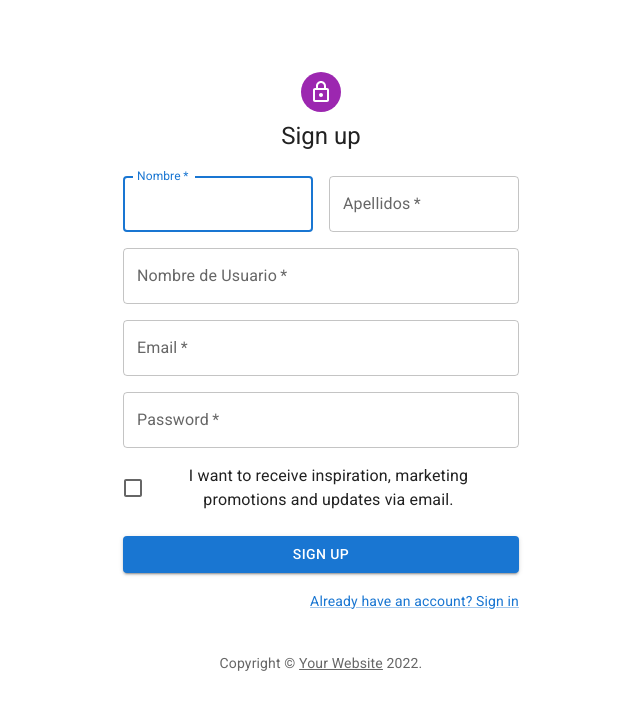
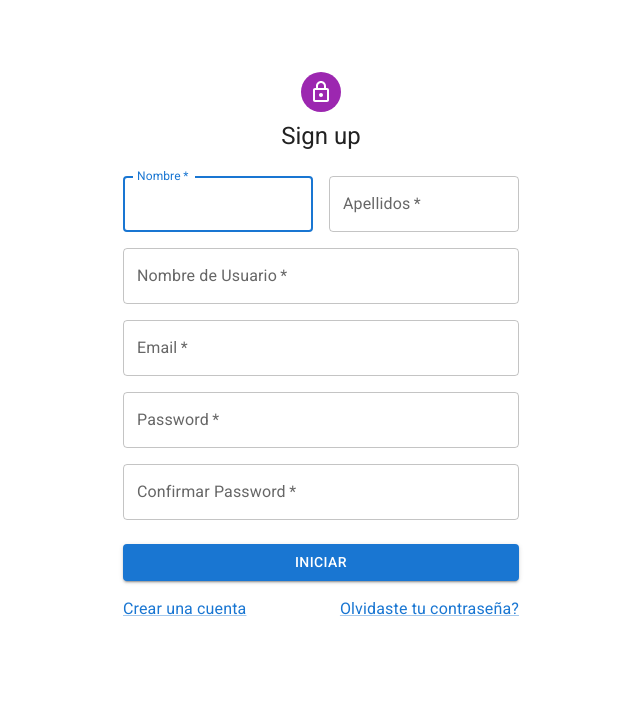
Before and after one commit to JesusEs1312/Productos-App, a React (Create React App) app: page / in a window 1280 px wide. Shown: the top 710 px of the page, without its empty margins (319-959 px from the left). Built offline with nearby package versions, Linux system fonts and the light colour scheme.

Commit message:
Se creo el componente SignIn.js

```diff
--- a/src/App.js
+++ b/src/App.js
@@ -4,6 +4,7 @@ import './App.css';
 // import theme from './theme/theme';
 // import { Button, TextField } from '@material-ui/core';
 import SignUp from './componentes/Seguridad/SignUp';
+import SignIn from './componentes/Seguridad/SignIn';
 //Componente React (Retorno un componente grafico)
 //Utilizamos props para obtener los atributos del componente padre
 function App() {
--- /dev/null
+++ b/src/componentes/Seguridad/SignIn.js
@@ -0,0 +1,111 @@
+import * as React from 'react';
+import Avatar from '@mui/material/Avatar';
+import Button from '@mui/material/Button';
+import CssBaseline from '@mui/material/CssBaseline';
+import TextField from '@mui/material/TextField';
+import FormControlLabel from '@mui/material/FormControlLabel';
+import Checkbox from '@mui/material/Checkbox';
+import Link from '@mui/material/Link';
+import Grid from '@mui/material/Grid';
+import Box from '@mui/material/Box';
+import LockOutlinedIcon from '@mui/icons-material/LockOutlined';
+import Typography from '@mui/material/Typography';
+import Container from '@mui/material/Container';
+import { createTheme, ThemeProvider } from '@mui/material/styles';
+
+function Copyright(props) {
+  return (
+    <Typography variant="body2" color="text.secondary" align="center" {...props}>
+      {'Copyright © '}
+      <Link color="inherit" href="https://mui.com/">
+        Your Website
+      </Link>{' '}
+      {new Date().getFullYear()}
+      {'.'}
+    </Typography>
+  );
+}
+
+const theme = createTheme();
+
+export default function SignIn() {
+  const handleSubmit = (event) => {
+    event.preventDefault();
+    const data = new FormData(event.currentTarget);
+    // eslint-disable-next-line no-console
+    console.log({
+      email: data.get('email'),
+      password: data.get('password'),
+    });
+  };
+
+  return (
+    <ThemeProvider theme={theme}>
+      <Container component="main" maxWidth="xs">
+        <CssBaseline />
+        <Box
+          sx={{
+            marginTop: 8,
+            display: 'flex',
+            flexDirection: 'column',
+            alignItems: 'center',
+          }}
+        >
+          <Avatar sx={{ m: 1, bgcolor: 'secondary.main' }}>
+            <LockOutlinedIcon />
+          </Avatar>
+          <Typography component="h1" variant="h5">
+            Sign in
+          </Typography>
+          <Box component="form" onSubmit={handleSubmit} noValidate sx={{ mt: 1 }}>
+            <TextField
+              margin="normal"
+              required
+              fullWidth
+              id="email"
+              label="Email"
+              name="email"
+              autoComplete="email"
+              autoFocus
+            />
+            <TextField
+              margin="normal"
+              required
+              fullWidth
+              name="password"
+              label="Password"
+              type="password"
+              id="password"
+              autoComplete="current-password"
+            />
+            <FormControlLabel
+              control={<Checkbox value="remember" color="primary" />}
+              label="Remember me"
+            />
+            <Button
+              type="submit"
+              fullWidth
+              variant="contained"
+              sx={{ mt: 3, mb: 2 }}
+            >
+              Sign In
+            </Button>
+            <Grid container>
+              <Grid item xs>
+                <Link href="#" variant="body2">
+                  Olvidaste tu contraseña?
+                </Link>
+              </Grid>
+              <Grid item>
+                <Link href="#" variant="body2">
+                  {"Aun no tienes una cuenta?"}
+                </Link>
+              </Grid>
+            </Grid>
+          </Box>
+        </Box>
+        <Copyright sx={{ mt: 8, mb: 4 }} />
+      </Container>
+    </ThemeProvider>
+  );
+}
--- a/src/componentes/Seguridad/SignUp.js
+++ b/src/componentes/Seguridad/SignUp.js
@@ -3,8 +3,6 @@ import Avatar from '@mui/material/Avatar';
 import Button from '@mui/material/Button';
 import CssBaseline from '@mui/material/CssBaseline';
 import TextField from '@mui/material/TextField';
-import FormControlLabel from '@mui/material/FormControlLabel';
-import Checkbox from '@mui/material/Checkbox';
 import Link from '@mui/material/Link';
 import Grid from '@mui/material/Grid';
 import Box from '@mui/material/Box';
@@ -12,19 +10,6 @@ import LockOutlinedIcon from '@mui/icons-material/LockOutlined';
 import Typography from '@mui/material/Typography';
 import Container from '@mui/material/Container';
 import { createTheme, ThemeProvider } from '@mui/material/styles';
-
-function Copyright(props) {
-    return (
-      <Typography variant="body2" color="text.secondary" align="center" {...props}>
-        {'Copyright © '}
-        <Link color="inherit" href="https://mui.com/">
-          Your Website
-        </Link>{' '}
-        {new Date().getFullYear()}
-        {'.'}
-      </Typography>
-    );
-  }
 
   const theme = createTheme();
 
@@ -38,6 +23,15 @@ function Copyright(props) {
         password: data.get('password'),
       });
     };
+
+    const [usuario, setUsuario] = React.useState({
+      Nombre : '',
+      Apellidos : '',
+      UserName : '',
+      Email : '',
+      Password : '',
+      ConfirmarPassword : ''
+    });
 
     return (
       <ThemeProvider theme={theme}>
@@ -62,7 +56,7 @@ function Copyright(props) {
                 <Grid item xs={12} sm={6}>
                   <TextField
                     autoComplete="given-name"
-                    name="nombre"
+                    name="Nombre"//El name tiene que ser el mismo que el de la variable de estado
                     required
                     fullWidth
                     id="nombre"
@@ -76,7 +70,7 @@ function Copyright(props) {
                     fullWidth
                     id="apellidos"
                     label="Apellidos"
-                    name="apellidos"
+                    name="Apellidos"
                     autoComplete="family-name"
                   />
                 </Grid>
@@ -86,7 +80,8 @@ function Copyright(props) {
                     fullWidth
                     id="username"
                     label="Nombre de Usuario"
-                    name="username"
+                    name="Username"
+                    autoComplete="family-name"
                   />
                 </Grid>
                 <Grid item xs={12}>
@@ -95,7 +90,7 @@ function Copyright(props) {
                     fullWidth
                     id="email"
                     label="Email"
-                    name="email"
+                    name="Email"
                     autoComplete="email"
                   />
                 </Grid>
@@ -103,18 +98,22 @@ function Copyright(props) {
                   <TextField
                     required
                     fullWidth
-                    name="password"
+                    name="Password"
                     label="Password"
                     type="password"
                     id="password"
                     autoComplete="new-password"
                   />
                 </Grid>
-
                 <Grid item xs={12}>
-                  <FormControlLabel
-                    control={<Checkbox value="allowExtraEmails" color="primary" />}
-                    label="I want to receive inspiration, marketing promotions and updates via email."
+                  <TextField
+                    required
+                    fullWidth
+                    name="ConfirmarPassword"
+                    label="Confirmar Password"
+                    type="password"
+                    id="ConfirmarPassword"
+                    autoComplete="new-password"
                   />
                 </Grid>
               </Grid>
@@ -124,18 +123,22 @@ function Copyright(props) {
                 variant="contained"
                 sx={{ mt: 3, mb: 2 }}
               >
-                Sign Up
+                Iniciar
               </Button>
-              <Grid container justifyContent="flex-end">
+              <Grid container justifyContent="space-between">
                 <Grid item>
-                  <Link href="#" variant="body2">
-                    Already have an account? Sign in
+                  <Link href="#">
+                    Crear una cuenta
+                  </Link>
+                </Grid>
+                <Grid item>
+                  <Link href="#">
+                    Olvidaste tu contraseña?
                   </Link>
                 </Grid>
               </Grid>
             </Box>
           </Box>
-          <Copyright sx={{ mt: 5 }} />
         </Container>
       </ThemeProvider>
     );
```
